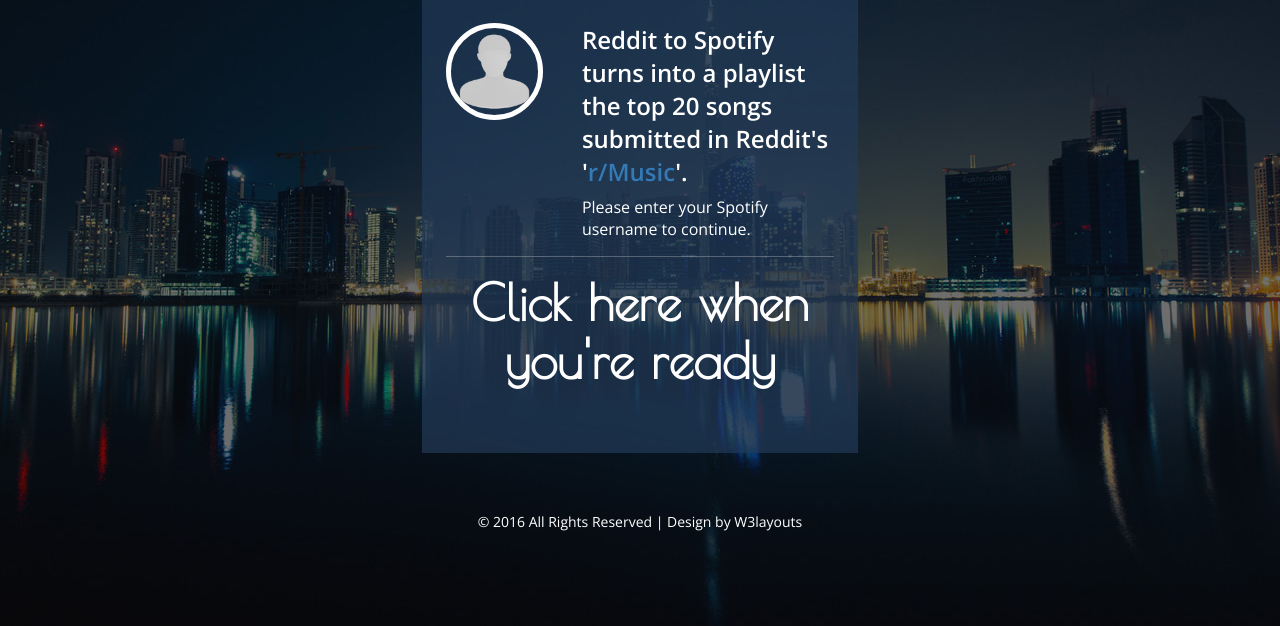
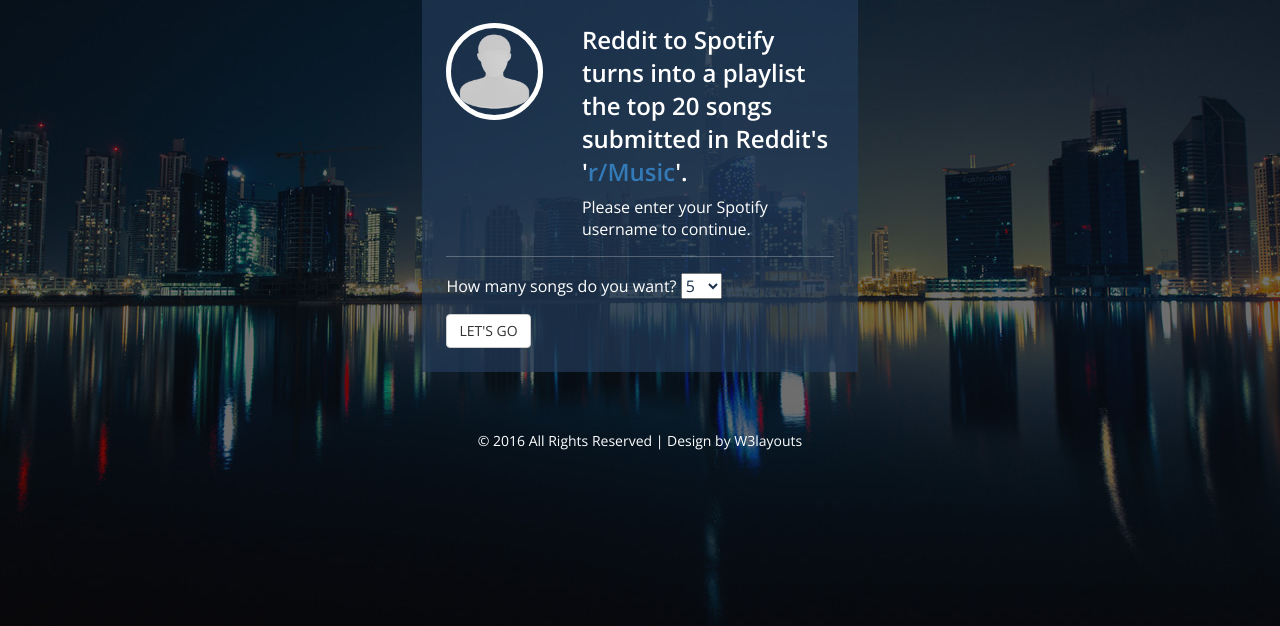
Before and after one commit to StefGou/reddit_to_spotify, a Flask app: page /songs in a window 1280 px wide. Shown: the part 174-800 px from the top of the page. Run offline with Flask 2, Linux system fonts and the light colour scheme; some libraries are stand-ins or nearby versions.

Commit message:
custom number of songs

```diff
--- a/reddit_to_spotify/main.py
+++ b/reddit_to_spotify/main.py
@@ -1,4 +1,4 @@
-from reddit import get_top_20_songs
+from reddit import get_top_songs_week
 from spotify import add_songs_to_playlist, get_song_id, create_playlist
 from settings import SPOTIPY_CLIENT_SECRET, SPOTIPY_REDIRECT_URI, SPOTIPY_CLIENT_ID
 
@@ -27,7 +27,7 @@ def hello():
             raise spotipy.SpotifyException(550, -1, 'no credentials set')
 
         sp_oauth = oauth2.SpotifyOAuth(SPOTIPY_CLIENT_ID, SPOTIPY_CLIENT_SECRET, SPOTIPY_REDIRECT_URI,
-                                       scope=None, cache_path=".cache-" + session['username'])
+                                       scope=None, cache_path="cache/.cache-" + session['username'])
 
         session['s'] = sp_oauth.serialize()
 
@@ -82,12 +82,19 @@ def playlist():
             flash("Token error.")
             return render_template('playlist.html', user=username)
 
-    songs = get_top_20_songs()
-    return render_template('songs.html', songs=songs, song_id=get_song_id)
+    return redirect(url_for('songs'))
 
 
 @app.route('/songs', methods=['GET', 'POST'])
 def songs():
+    if request.method == 'POST':
+
+        song_num = request.form.get('song_num')
+
+        songs = get_top_songs_week(int(song_num))
+
+        return render_template('songs.html', songs=songs, song_id=get_song_id, song_num=song_num)
+
     code = request.args.get('code')
 
     if code:
@@ -107,6 +114,12 @@ def logout():
     return redirect('/')
 
 
+#to test html and jinga
+@app.route('/test')
+def test():
+    return render_template('test.html')
+
+
 if __name__ == "__main__":
     app.run()
 
--- a/reddit_to_spotify/oauth2.py
+++ b/reddit_to_spotify/oauth2.py
@@ -79,6 +79,7 @@ class SpotifyOAuth(object):
     def _save_token_info(self, token_info):
         if self.cache_path:
             try:
+                os.makedirs(os.path.dirname(self.cache_path), exist_ok=True)
                 f = open(self.cache_path, 'w')
                 f.write(json.dumps(token_info))
                 f.close()
--- a/reddit_to_spotify/reddit.py
+++ b/reddit_to_spotify/reddit.py
@@ -1,12 +1,14 @@
 import praw
 
 
-def get_top_20_songs():
+def get_top_songs_week(song_num):
     """
+    Scrapes Reddit's r/Music
+    :param song_num: int, number of songs it needs to return
     :return: generator, containing top 20 posts of last week with the "music streaming" flair
     """
     r = praw.Reddit(user_agent='r_to_s')
 
-    songs = r.search(query="flair:'music streaming'", subreddit="Music", sort="top", period="week", limit=20)
+    songs = r.search(query="flair:'music streaming'", subreddit="Music", sort="top", period="week", limit=song_num)
 
     return songs
--- a/reddit_to_spotify/static/css/style.css
+++ b/reddit_to_spotify/static/css/style.css
@@ -57,6 +57,9 @@ h1,h2,h3,h4,h5,h6{
 }
 p{
 	margin:0;
+}
+select {
+   color: #1b304a;
 }
 .not_found{
     padding: 1em;
--- a/reddit_to_spotify/templates/main.html
+++ b/reddit_to_spotify/templates/main.html
@@ -12,7 +12,8 @@
     <div>
         <form action="" method="post" class="form-inline">
             <input class="form-control" id="username" name="username" placeholder="Spotify username">
-            <input class="btn btn-default" type="submit">
+
+            <button class="btn btn-default" type="submit">DO IT!</button>
         </form>
     </div>
     <div class="find_username_link">
--- a/reddit_to_spotify/templates/songs.html
+++ b/reddit_to_spotify/templates/songs.html
@@ -1,6 +1,6 @@
 {% extends "index.html" %}
 {% block body %}
-    <h2>Here's your top 20!</h2>
+    <h2>Here's your top {{ song_num }}!</h2>
 
     <form action="/playlist" method="post">
         {% for song in songs %}
@@ -10,7 +10,7 @@
             </div>
         {% endfor %}
 
-        <input class="btn btn-default" type="submit" value="CREATE SPOTIFY PLAYLIST">
+        <button class="btn btn-default" type="submit">CREATE YOUR SPOTIFY PLAYLIST</button>
     </form>
 
 {% endblock %}
--- a/reddit_to_spotify/templates/wait.html
+++ b/reddit_to_spotify/templates/wait.html
@@ -1,7 +1,22 @@
 {% extends "index.html" %}
 {% block body %}
 
-    <a href="{{ url_for('playlist') }}" onclick="loader.style.display = 'block'"><h1>Click here when you're ready</h1></a>
+    <div>
+        <form action="/songs" method="post">
+            <div class="form-group">
+                <label for="song_num">How many songs do you want?</label>
+                <select id="song_num" name="song_num" class="custom-select">
+
+                {% for i in range(5, 51, 5) %}
+                    <option value="{{ i }}">{{ i }}</option>
+                {% endfor %}
+
+                </select>
+            </div>
+            <button class="btn btn-default" type="submit" onclick="loader.style.display = 'block'">LET'S GO</button>
+        </form>
+    </div>
+
     <div id="loader" style="display: none" class="loader">Please wait</div>
 
 {% endblock %}
```
